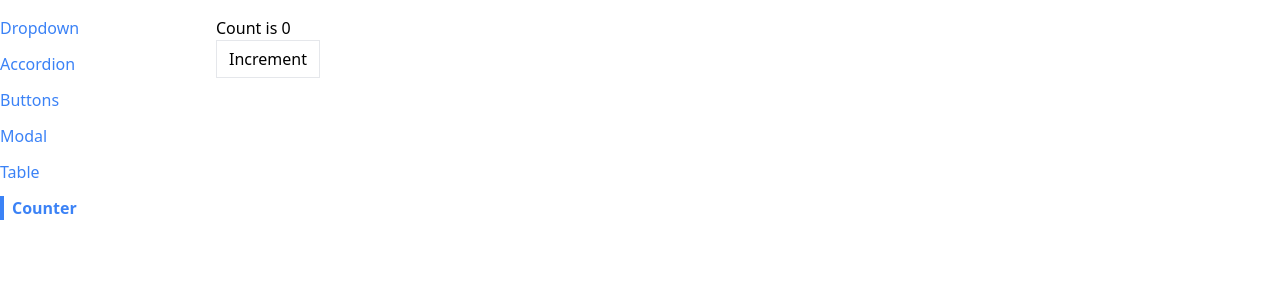
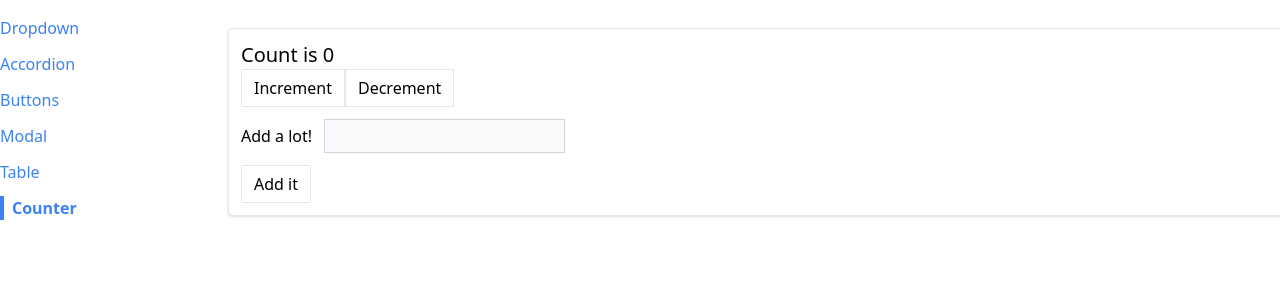
Before and after one commit to A1d0us/react-general, a React (Create React App) app: page /counter in a window 1280 px wide. Shown: the top 300 px of the page. Built offline with nearby package versions, Linux system fonts and the light colour scheme.

Commit message:
reducers

```diff
--- a/src/pages/CounterPage.jsx
+++ b/src/pages/CounterPage.jsx
@@ -1,22 +1,94 @@
-import {useEffect, useState} from "react";
+import {useReducer, useState} from "react";
 import Button from "../components/Button";
+import Panel from "../components/Panel";
+
+const INCREMENT_COUNT = 'increment';
+const DECREMENT_COUNT = 'decrement';
+const SET_VALUE_TO_ADD = 'set-value-to-add';
+const ADD_VALUE_TO_COUNT = 'add-value-to-count';
+
+const reducer = (state, action) => {
+  switch (action.type) {
+    case INCREMENT_COUNT:
+      return {
+        ...state,
+        count: state.count + 1,
+      }
+    case DECREMENT_COUNT:
+      return {
+        ...state,
+        count: state.count - 1,
+      }
+    case SET_VALUE_TO_ADD:
+      return {
+        ...state,
+        valueToAdd: action.payload,
+      }
+    case ADD_VALUE_TO_COUNT:
+      return {
+        ...state,
+        count: state.count + state.valueToAdd,
+        valueToAdd: 0,
+      }
+    default:
+      return state;
+  }
+}
 
 const CounterPage = ({initialCount}) => {
-  const [count, setCount] = useState(initialCount);
+  const [state, dispatch] = useReducer(reducer, {
+    count: initialCount,
+    valueToAdd: 0
+  });
 
-  useEffect(() => {
-    console.log("=> count", count);
-  }, [count]);
+  const increment = () => {
+    dispatch({
+      type: INCREMENT_COUNT,
+    });
+  }
 
-  const handleClick = () => {
-    setCount(count + 1);
+  const decrement = () => {
+    dispatch({
+      type: DECREMENT_COUNT,
+    });
+  }
+
+  const handleChange = (event) => {
+    const value = parseInt(event.target.value) || 0;
+
+    dispatch({
+      type: SET_VALUE_TO_ADD,
+      payload: value
+    });
+  }
+
+  const handleSubmit = (event) => {
+    event.preventDefault();
+
+    dispatch({
+      type: ADD_VALUE_TO_COUNT,
+    });
   }
 
   return (
-    <div>
-      <h1>Count is {count}</h1>
-      <Button onClick={handleClick}>Increment</Button>
-    </div>
+    <Panel className="m-3">
+      <h1 className="text-xl">Count is {state.count}</h1>
+      <div className="flex flex-row">
+        <Button onClick={increment}>Increment</Button>
+        <Button onClick={decrement}>Decrement</Button>
+      </div>
+
+      <form onSubmit={handleSubmit}>
+        <label>Add a lot!</label>
+        <input
+          value={state.valueToAdd || ''}
+          onChange={handleChange}
+          type="number"
+          className="p-1 m-3 bg-gray-50 border border-gray-300"
+        />
+        <Button>Add it</Button>
+      </form>
+    </Panel>
   );
 }
 
```
